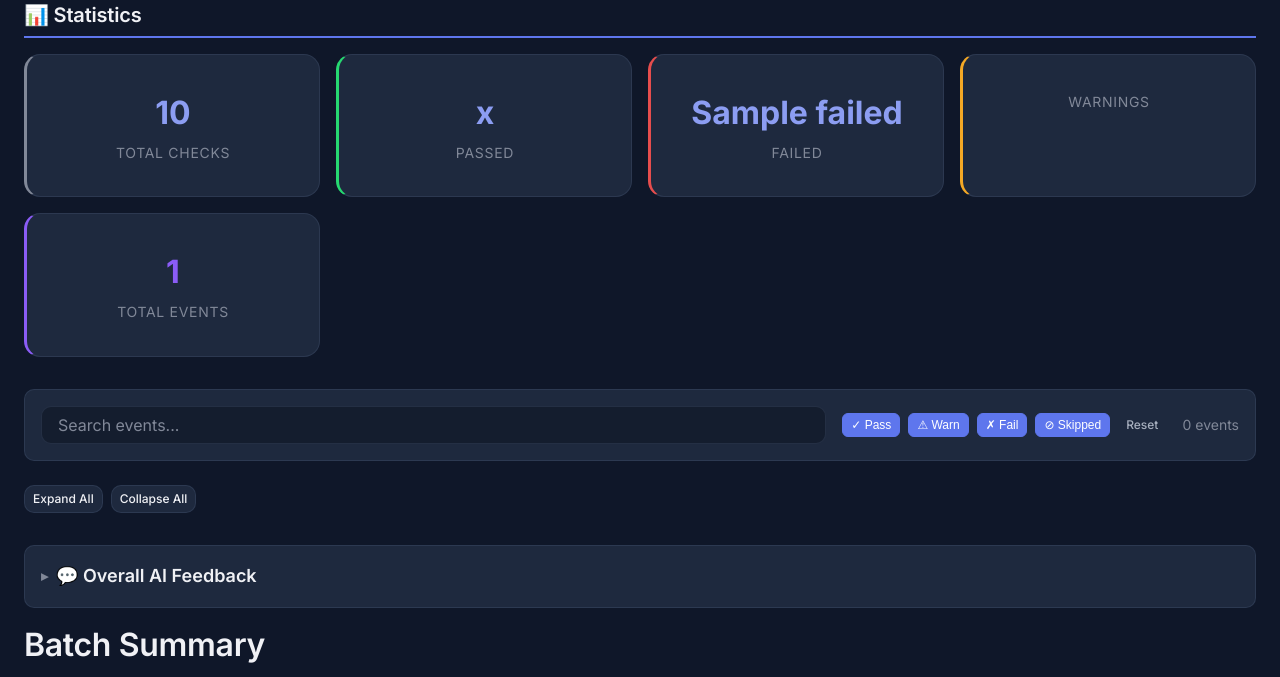
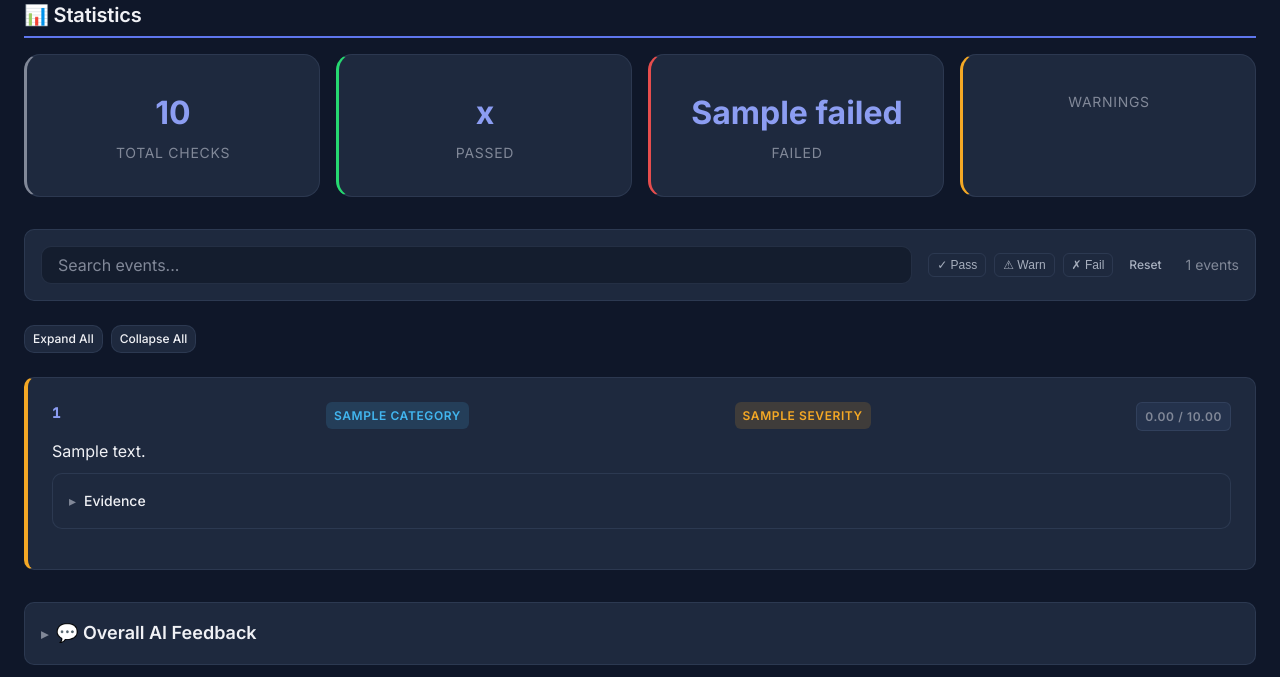
Before and after one commit to shadow4424/Automated-Marking-System-for-Web-Development-Coursework, a Flask app: template ams/templates/run_detail.html in a window 1280 px wide. Shown: the part 443-1120 px from the top of the page. Run offline with Flask 3, Linux system fonts and the light colour scheme; the template is opened without the code that fills it: most values are stand-ins (such as "Sample title", 1, 10 or a date in 2020).

Commit message:
Minor UI changes

```diff
--- a/ams/static/js/app.js
+++ b/ams/static/js/app.js
@@ -142,12 +142,6 @@
 
         if (!findings.length) return;
 
-        // Initialize: make all severity filters active by default (including skipped)
-        // This ensures all findings are visible on page load
-        severityBtns.forEach(btn => {
-            btn.classList.add('active');
-        });
-
         function applyFilters() {
             const term = searchInput?.value.toLowerCase().trim() || '';
             const activeSeverities = new Set();
@@ -205,8 +199,8 @@
 
         resetBtn?.addEventListener('click', () => {
             if (searchInput) searchInput.value = '';
-            // On reset, make all filters active again (show everything)
-            severityBtns.forEach(b => b.classList.add('active'));
+            // On reset, clear all filters (show everything)
+            severityBtns.forEach(b => b.classList.remove('active'));
             if (componentSelect) componentSelect.value = '';
             applyFilters();
         });
--- a/ams/templates/run_detail.html
+++ b/ams/templates/run_detail.html
@@ -92,7 +92,7 @@
 
 <section class="mb-xl">
     <h2 class="section-header mb-md">📊 Statistics</h2>
-    <div class="stat-grid-4 mb-md">
+    <div class="stat-grid-4 mb-lg">
         <div class="card stat-card stat-card--default">
             <div class="stat-value">{{ ns.total }}</div>
             <div class="stat-label">Total Checks</div>
@@ -109,31 +109,27 @@
             <div class="stat-value text-warning">{{ ns.warnings }}</div>
             <div class="stat-label">Warnings</div>
         </div>
-        {% if ns.skipped > 0 %}
-        <div class="card stat-card" style="border-left: 3px solid #6b7280;">
-            <div class="stat-value" style="color: #6b7280;">{{ ns.skipped }}</div>
-            <div class="stat-label">Skipped</div>
-        </div>
-        {% endif %}
-        <div class="card stat-card" style="border-left: 3px solid #8b5cf6;">
-            <div class="stat-value" style="color: #8b5cf6;">{{ findings|length }}</div>
-            <div class="stat-label">Total Events</div>
-        </div>
     </div>
     {% if ns.ai_count > 0 or ns.vision_count > 0 or ns.partial_count > 0 %}
-    <div class="grid grid-auto mb-md">
+    <div class="grid grid-auto">
+        {% if ns.ai_count > 0 %}
         <div class="card stat-card stat-card--ai">
             <div class="stat-value">{{ ns.ai_count }}</div>
             <div class="stat-label">🤖 AI Feedback</div>
         </div>
+        {% endif %}
+        {% if ns.vision_count > 0 %}
         <div class="card stat-card stat-card--ai">
             <div class="stat-value">{{ ns.vision_count }}</div>
             <div class="stat-label">👁️ Vision Checks</div>
         </div>
+        {% endif %}
+        {% if ns.partial_count > 0 %}
         <div class="card stat-card stat-card--ai">
             <div class="stat-value">{{ ns.partial_count }}</div>
             <div class="stat-label">💡 Partial Credits</div>
         </div>
+        {% endif %}
     </div>
     {% endif %}
 </section>
@@ -147,7 +143,6 @@
         <button type="button" class="filter-toggle" data-severity="info">✓ Pass</button>
         <button type="button" class="filter-toggle" data-severity="warn">⚠ Warn</button>
         <button type="button" class="filter-toggle" data-severity="fail">✗ Fail</button>
-        <button type="button" class="filter-toggle" data-severity="skipped">⊘ Skipped</button>
         <button type="button" class="btn btn-ghost btn-sm" data-reset>Reset</button>
     </div>
     <span class="toolbar-count" data-findings-count>{{ findings|length }} events</span>
```
